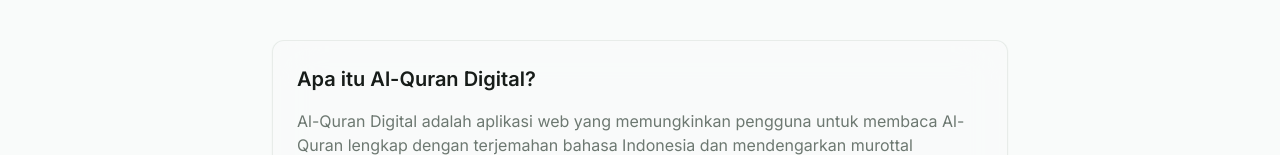
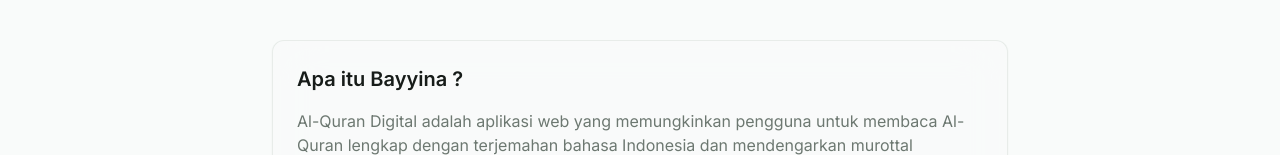
Before and after one commit to rafapradana/bayyina, a React (Vite) app: page /about in a window 1280 px wide. Shown: the part 168-323 px from the top of the page. Built offline with nearby package versions, Linux system fonts and the light colour scheme; no server answers; a web font is replaced by a local one.

Commit message:
Visual edit in Lovable
Edited UI in Lovable

```diff
--- a/src/pages/AboutPage.tsx
+++ b/src/pages/AboutPage.tsx
@@ -1,11 +1,8 @@
-
 import Header from "@/components/layout/Header";
 import Footer from "@/components/layout/Footer";
 import { BookOpen, Bookmark, Search, Volume, Languages, Moon, Sun } from "lucide-react";
-
 const AboutPage = () => {
-  return (
-    <div className="min-h-screen flex flex-col">
+  return <div className="min-h-screen flex flex-col">
       <Header />
 
       <main className="flex-1 pt-24 pb-12">
@@ -21,7 +18,7 @@ const AboutPage = () => {
 
           <div className="space-y-8">
             <section className="glass-card p-6">
-              <h2 className="text-xl font-semibold mb-4">Apa itu Al-Quran Digital?</h2>
+              <h2 className="text-xl font-semibold mb-4">Apa itu Bayyina ?</h2>
               <p className="text-muted-foreground mb-4">
                 Al-Quran Digital adalah aplikasi web yang memungkinkan pengguna
                 untuk membaca Al-Quran lengkap dengan terjemahan bahasa Indonesia
@@ -127,8 +124,6 @@ const AboutPage = () => {
       </main>
 
       <Footer />
-    </div>
-  );
+    </div>;
 };
-
 export default AboutPage;
```
